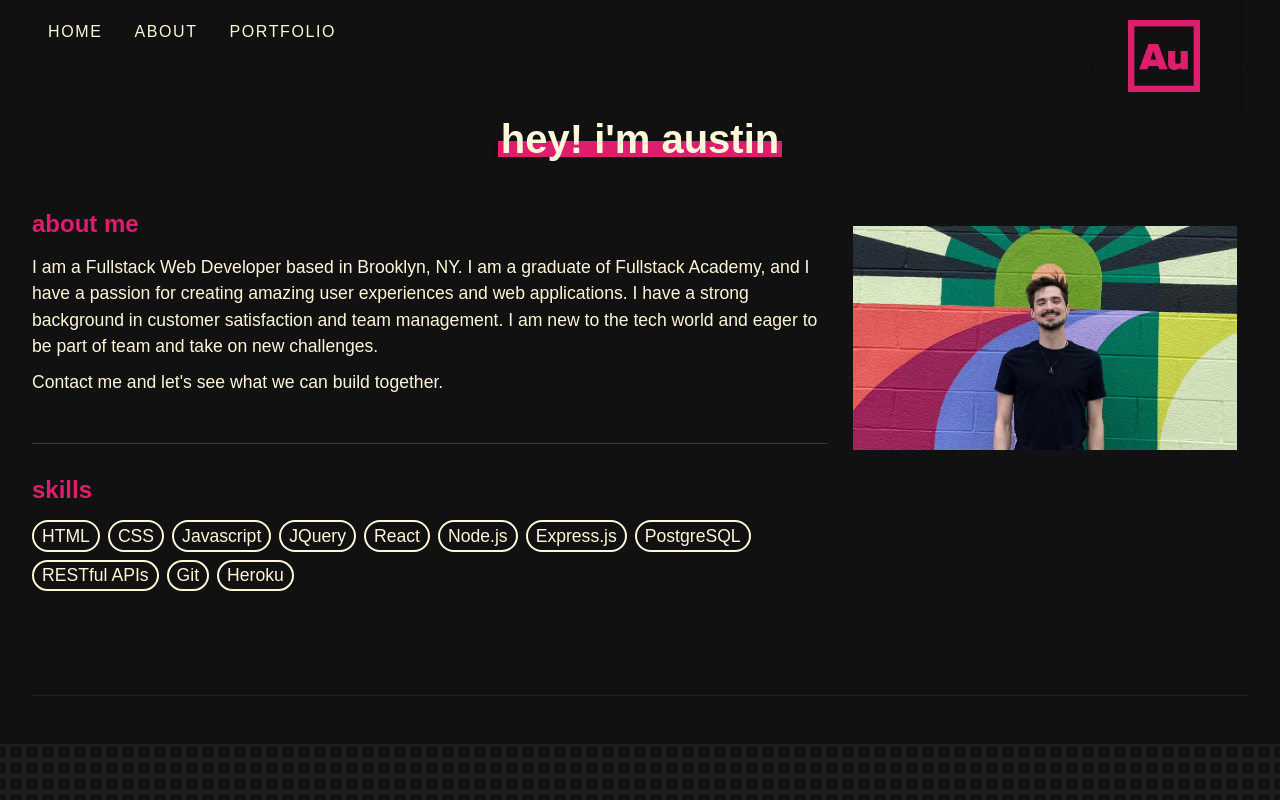
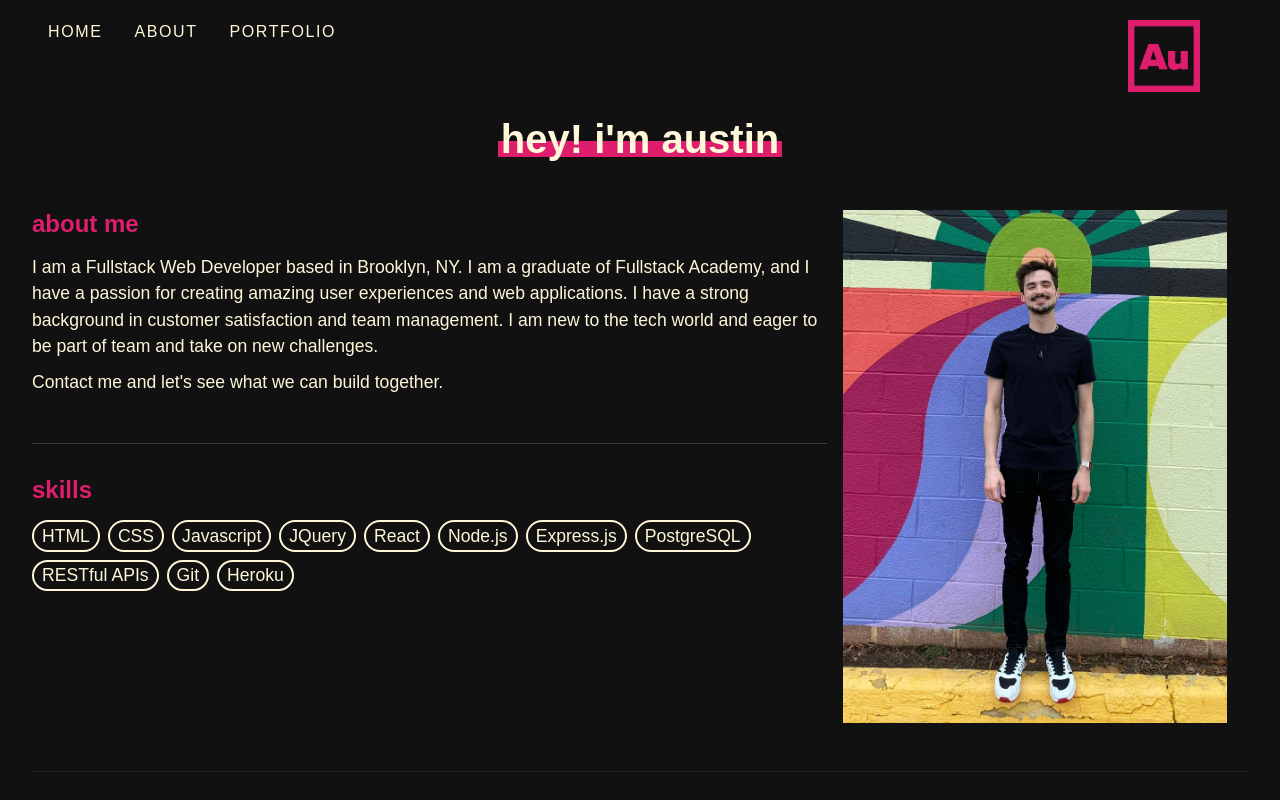
Before and after one commit to austin1052/Au, a React (Create React App) app: page /about in a window 1280 px wide. Shown: the top 800 px of the page. Built offline with nearby package versions, Linux system fonts and the light colour scheme; a web font is replaced by a local one.

Commit message:
remove image container height from about page

```diff
--- a/src/css/About.css
+++ b/src/css/About.css
@@ -11,7 +11,7 @@
   margin-bottom: 3rem;
 }
 
-.about--section .image--container {
+.about--section > .image--container {
   display: flex;
   justify-content: center;
   align-items: flex-start;
--- a/src/css/ProjectCard.css
+++ b/src/css/ProjectCard.css
@@ -64,7 +64,7 @@
   margin-bottom: 0.5rem;
 }
 
-.image--container {
+.project > .image--container {
   margin-bottom: 0.5rem;
   height: 15rem;
   overflow: hidden;
```
